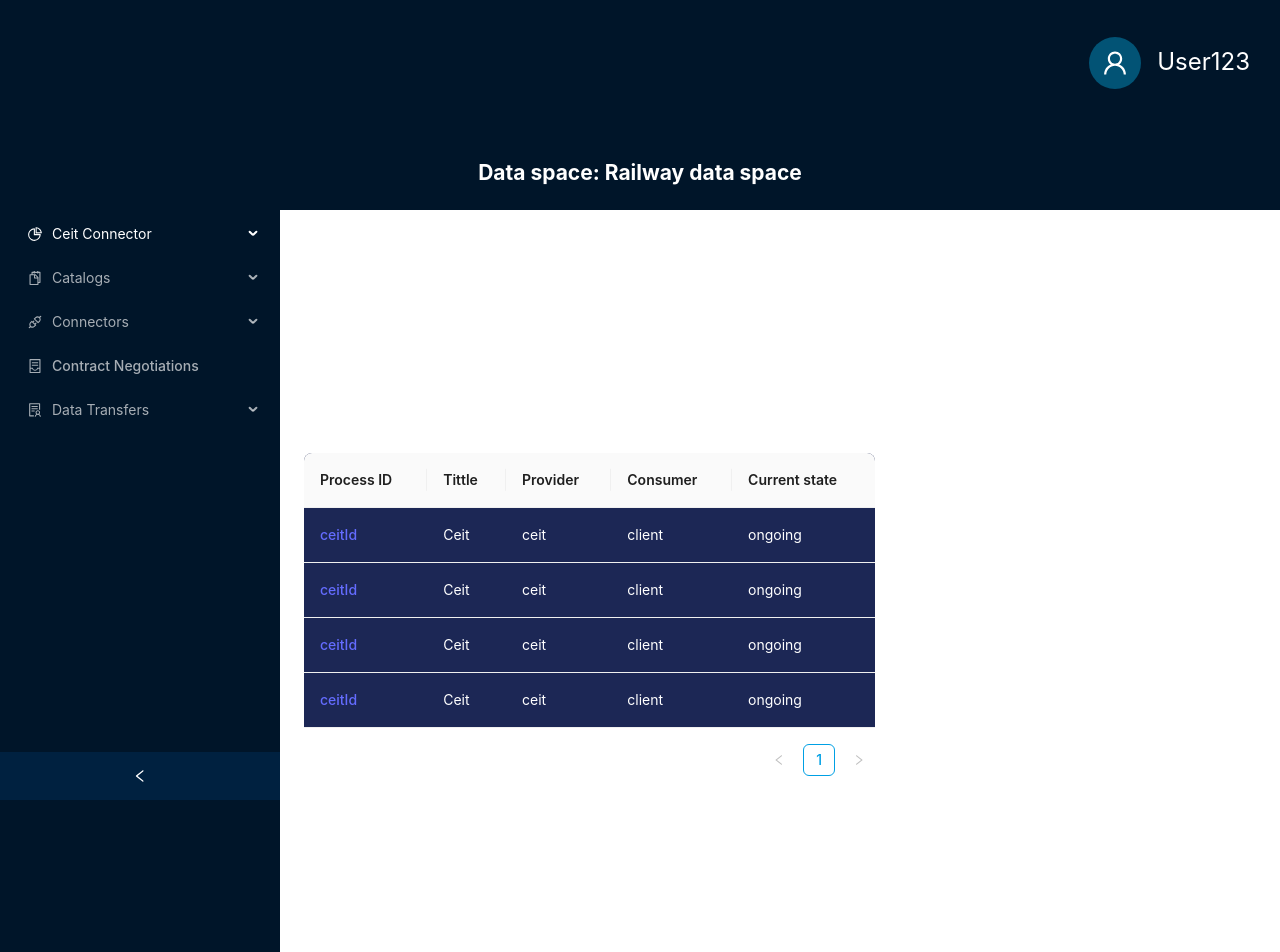
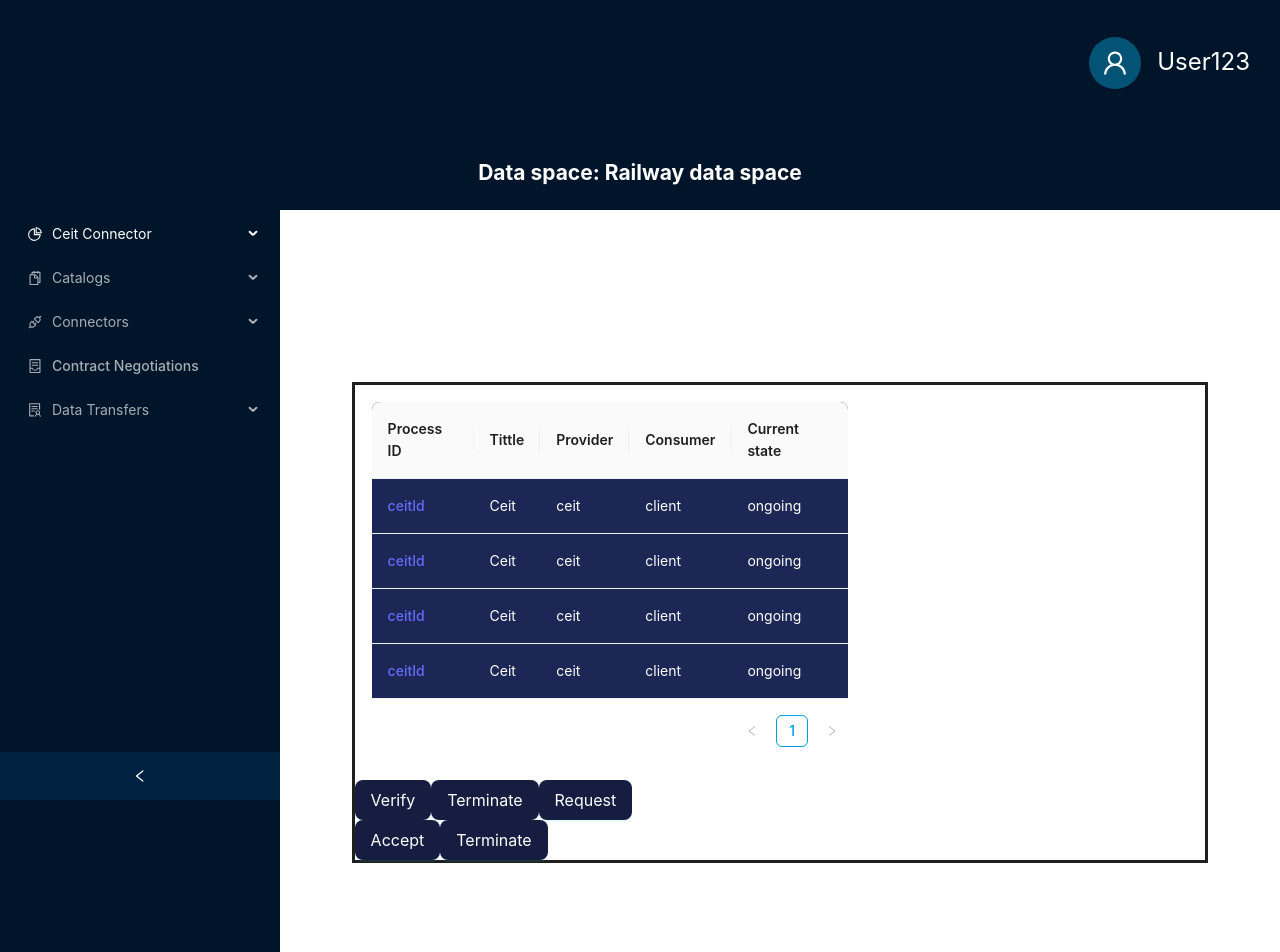
Before and after one commit to MariusGuceanu/FrontendProyect, a React (Vite) app: page /contract-negotiations in a window 1280 px wide. Shown: the top 952 px of the page. Built offline with nearby package versions, Linux system fonts and the light colour scheme.

Commit message:
table fixed and buttons added

```diff
--- a/src/pages/contractNegotiations.jsx
+++ b/src/pages/contractNegotiations.jsx
@@ -1,5 +1,5 @@
 import React from 'react';
-import { Table } from 'antd';
+import { Table, Button } from 'antd';
 import '../styles/table-styles.css';
 
 const columns = [
@@ -62,16 +62,23 @@ const data = [
 
 const ContractNegotiations = () => {
     return (
+        <div style={{ width:'90%', margin: 'auto', border: 'solid' }}>
             <div >
                 <Table
-                style={{width:'60%'}}
+                    style={{ width: '60%', padding: '2%' }}
                     className="table-contracts"
                     columns={columns}
                     dataSource={data}
                 />
             </div>
-
-
+            <div style={{ width:'40%'}}>
+                <Button size='large' type="primary">Verify</Button>
+                <Button size='large' type="primary">Terminate</Button>
+                <Button size='large' type="primary">Request</Button>
+                <Button size='large' type="primary">Accept</Button>
+                <Button size='large' type="primary">Terminate</Button>
+            </div>
+        </div>
     );
 };
 
--- a/src/styles/table-styles.css
+++ b/src/styles/table-styles.css
@@ -11,3 +11,7 @@
   background: #1a2b4d;
   color: white;
 }
+
+.ant-btn-primary {
+  background: #161d40;
+}
```
Lines whose indentation alone changed are shown as unchanged.
